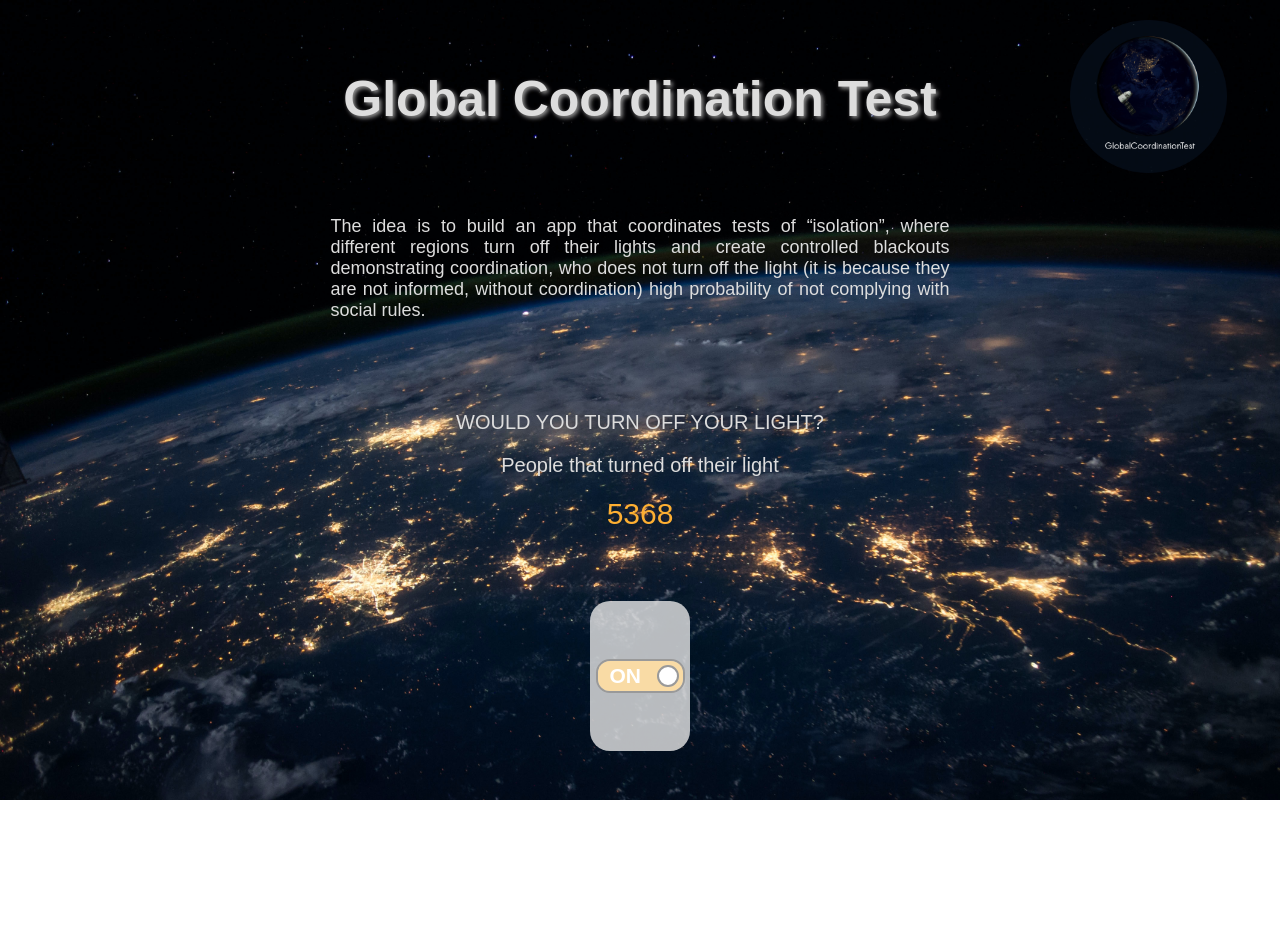
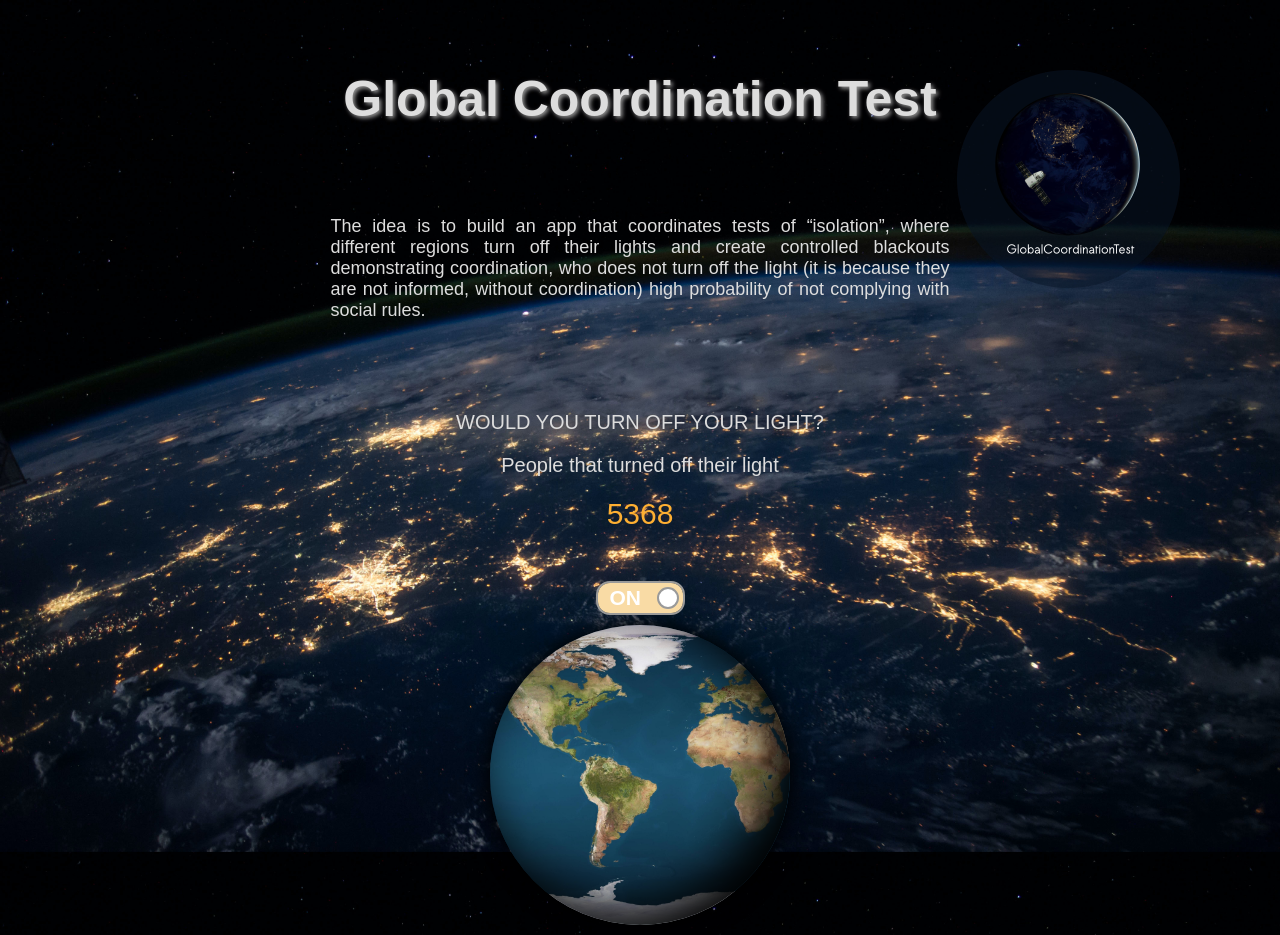
Before and after one commit to tiagoandresvaz/GlobalCoordinationTest, a plain HTML site: page src/public/index.html in a window 1280 px wide. Before the commit the page ends 800 px from the top, so only its background shows below. Drawn offline with Linux system fonts and the light colour scheme.

Commit message:
set EarthGlobe CSS effect

```diff
--- a/src/public/index.html
+++ b/src/public/index.html
@@ -9,8 +9,7 @@
   <div id="overlay"></div>
       <article>
           <strong>Global Coordination Test</strong>
-          <p class="logo">
-            <a href="https://covid19.spaceappschallenge.org/challenges/covid-challenges/light-path/teams/global-coordination-test/project" target="_blank"><img src="./assets/logo.png"/></a>
+          <a href="https://covid19.spaceappschallenge.org/challenges/covid-challenges/light-path/teams/global-coordination-test/project" target="_blank"><img src="./assets/logo.png"/></a>
           </p>
           <p class="description">
             The idea is to build an app that coordinates tests of “isolation”, where different regions turn off their lights and
@@ -30,5 +29,6 @@ not informed, without coordination) high probability of not complying with socia
             </label>
           </div>
         </div>
+        <div id="earth"></div>
 </body>
 </html>
--- a/src/public/main.css
+++ b/src/public/main.css
@@ -9,6 +9,21 @@ body {
   background-attachment: fixed;
 }
 
+#earth {
+  margin: 10px auto;
+  width: 300px;
+  height: 300px;
+  background-image: url(./assets/earth.jpg);
+  border-radius: 50%;
+  background-size: cover;
+  box-shadow: -20px -20px 50px 2px #000 inset, 0 0 20px 2px #000;
+  animation: spin 20s linear alternate infinite;
+}
+
+@keyframes spin {
+  100%{background-position: 100%;}
+}
+
 #overlay {
   position: fixed; /* Sit on top of the page content */
   display: none; /* Hidden by default */
@@ -18,7 +33,7 @@ body {
   left: 0;
   right: 0;
   bottom: 0;
-  background-color: rgba(0,0,0,0.5); /* Black background with opacity */
+  background-color: rgba(0,0,0,0.4); /* Black background with opacity */
   z-index: 2; /* Specify a stack order in case you're using a different order for other elements */
   cursor: pointer; /* Add a pointer on hover */
 }
@@ -37,19 +52,11 @@ article strong {
   text-shadow: 2px 2px 4px #999999;
 }
 
+article img {
+  position: fixed;
+  right: 100px;
 
-article p.logo {
-  position: absolute;
-  top: -16px;
-  right: 20px;
 }
-
-article p.logo img {
-  margin-top: 20px;
-  max-width: 70%;
-  max-height: auto;
-}
-
 
 article p.description {
   padding-top: 70px;
@@ -78,16 +85,6 @@ article span {
   font-family: sans-serif;
   font-size: 30px;
   color: #feaf32;
-}
-
-
-.switch-box {
-  background-color: rgb(230, 230, 230, 0.8);
-  display: flex;
-  height: 150px;
-  width: 100px;
-  border-radius: 20px;
-  margin: inherit;
 }
 
 .onoffswitch {
--- a/src/public/main.js
+++ b/src/public/main.js
@@ -2,6 +2,7 @@
 function counterFunc (count) {
 
     if(count === 5369) {
+       document.getElementById("earth").style.backgroundImage = 'url(./assets/earthNight.jpg)'
        document.getElementById("overlay").style.display = "block";
     }
 
```
Also changed, not shown: src/public/assets/earth.jpg (added), 1 other file.
